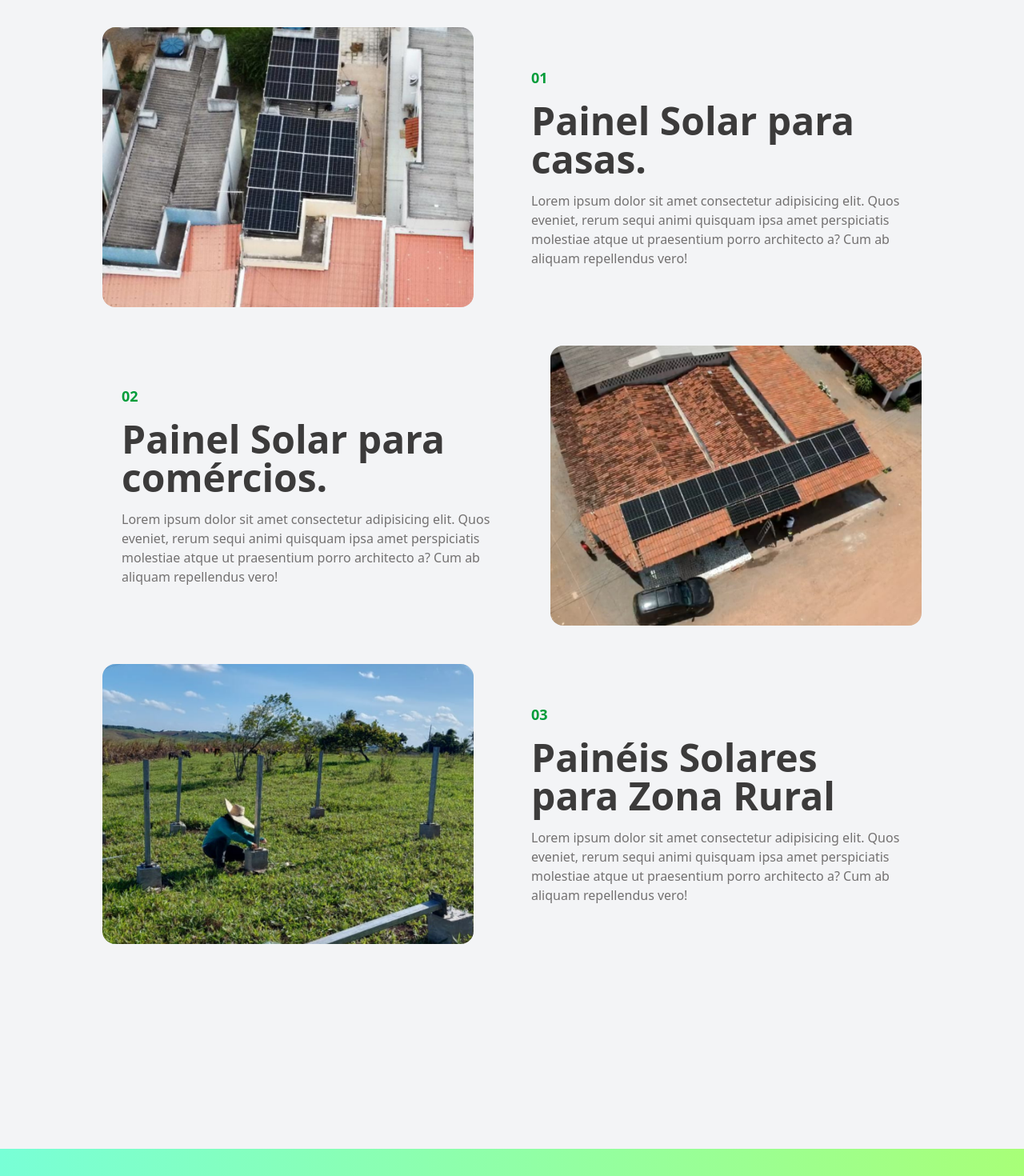
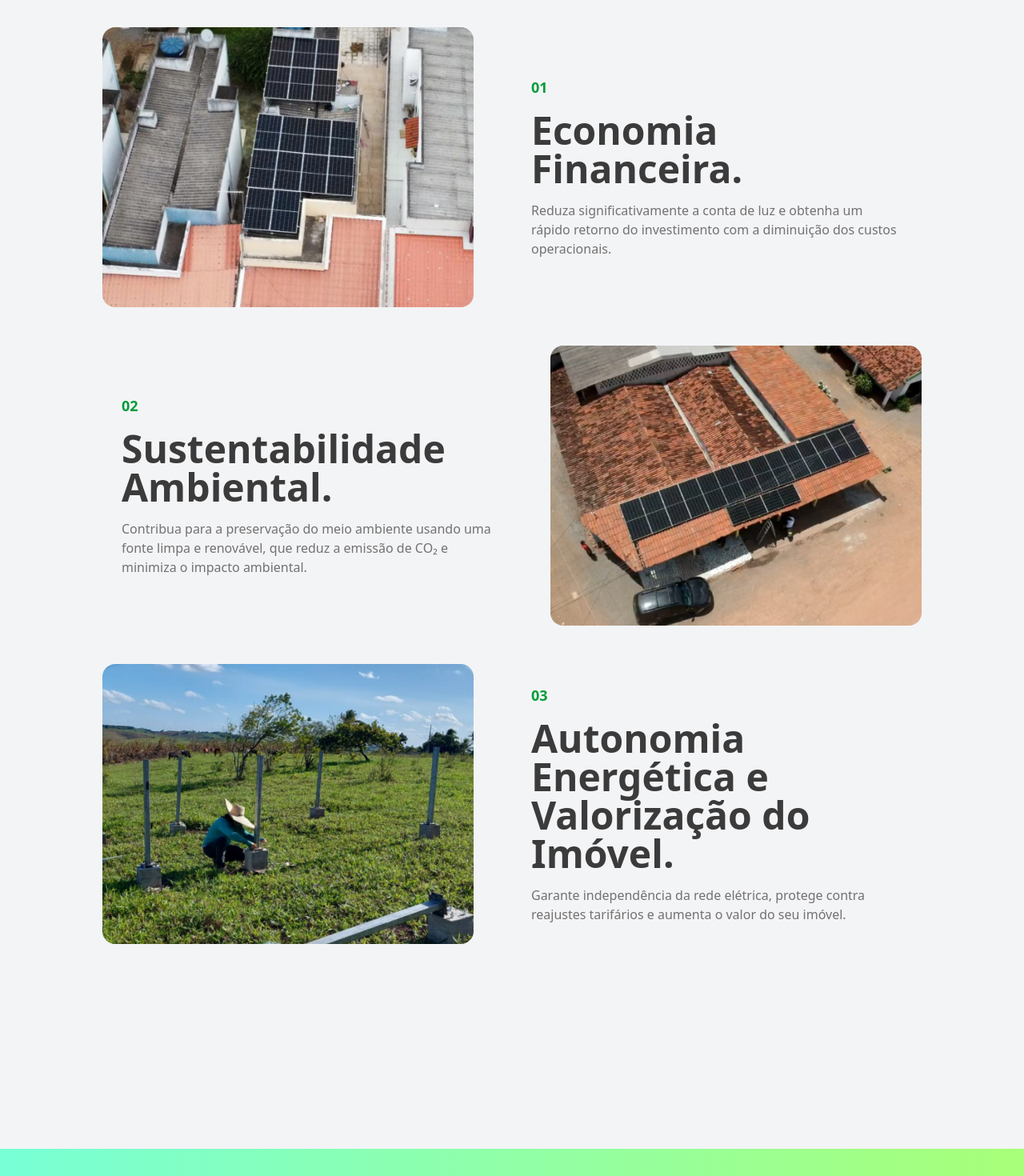
Before and after one commit to albqvictor1508/ts3-solar-lp, a React (Vite) app: page / in a window 1280 px wide. Shown: the part 2460-3930 px from the top of the page at 80% size. Built offline with nearby package versions, Linux system fonts and the light colour scheme.

Commit message:
chore: about section completed

```diff
--- a/src/App.jsx
+++ b/src/App.jsx
@@ -235,13 +235,12 @@ export function App() {
 										01
 									</span>
 									<h3 className="text-2xl md:text-4xl lg:text-5xl text-[#3C3B3B] font-bold">
-										Painel Solar para casas.
+										Economia Financeira.
 									</h3>
 									<p className="text-[#737171]">
-										Lorem ipsum dolor sit amet consectetur adipisicing elit.
-										Quos eveniet, rerum sequi animi quisquam ipsa amet
-										perspiciatis molestiae atque ut praesentium porro architecto
-										a? Cum ab aliquam repellendus vero!
+										Reduza significativamente a conta de luz e obtenha um rápido
+										retorno do investimento com a diminuição dos custos
+										operacionais.
 									</p>
 								</div>
 							</div>
@@ -259,13 +258,12 @@ export function App() {
 										02
 									</span>
 									<h3 className="text-2xl md:text-4xl lg:text-5xl text-[#3C3B3B] font-bold">
-										Painel Solar para comércios.
+										Sustentabilidade Ambiental.
 									</h3>
 									<p className="text-[#737171]">
-										Lorem ipsum dolor sit amet consectetur adipisicing elit.
-										Quos eveniet, rerum sequi animi quisquam ipsa amet
-										perspiciatis molestiae atque ut praesentium porro architecto
-										a? Cum ab aliquam repellendus vero!
+										Contribua para a preservação do meio ambiente usando uma
+										fonte limpa e renovável, que reduz a emissão de CO₂ e
+										minimiza o impacto ambiental.
 									</p>
 								</div>
 							</div>
@@ -283,13 +281,11 @@ export function App() {
 										03
 									</span>
 									<h3 className="text-2xl md:text-4xl lg:text-5xl text-[#3C3B3B] font-bold">
-										Painéis Solares para Zona Rural
+										Autonomia Energética e Valorização do Imóvel.
 									</h3>
 									<p className="text-[#737171]">
-										Lorem ipsum dolor sit amet consectetur adipisicing elit.
-										Quos eveniet, rerum sequi animi quisquam ipsa amet
-										perspiciatis molestiae atque ut praesentium porro architecto
-										a? Cum ab aliquam repellendus vero!
+										Garante independência da rede elétrica, protege contra
+										reajustes tarifários e aumenta o valor do seu imóvel.
 									</p>
 								</div>
 							</div>
```
